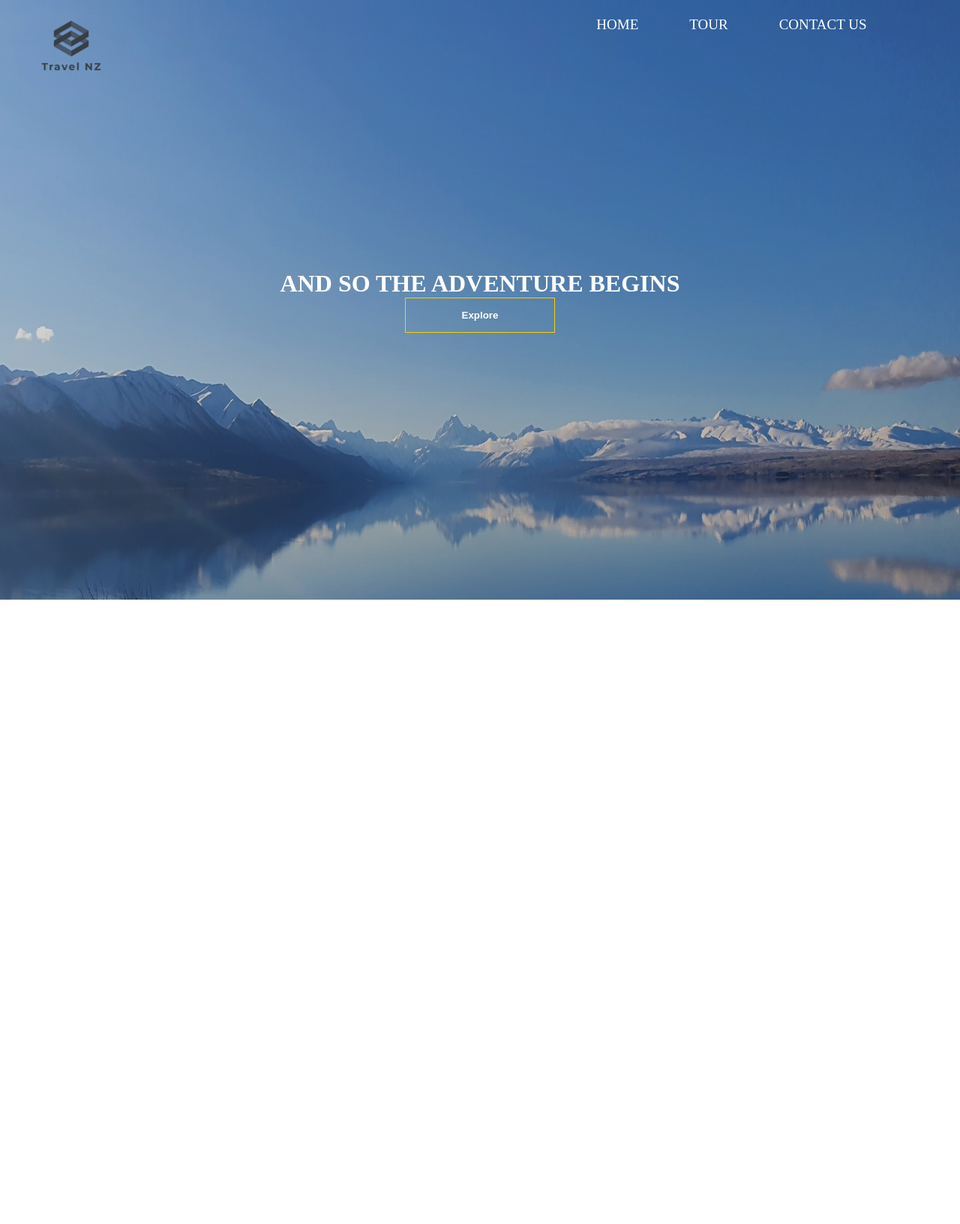
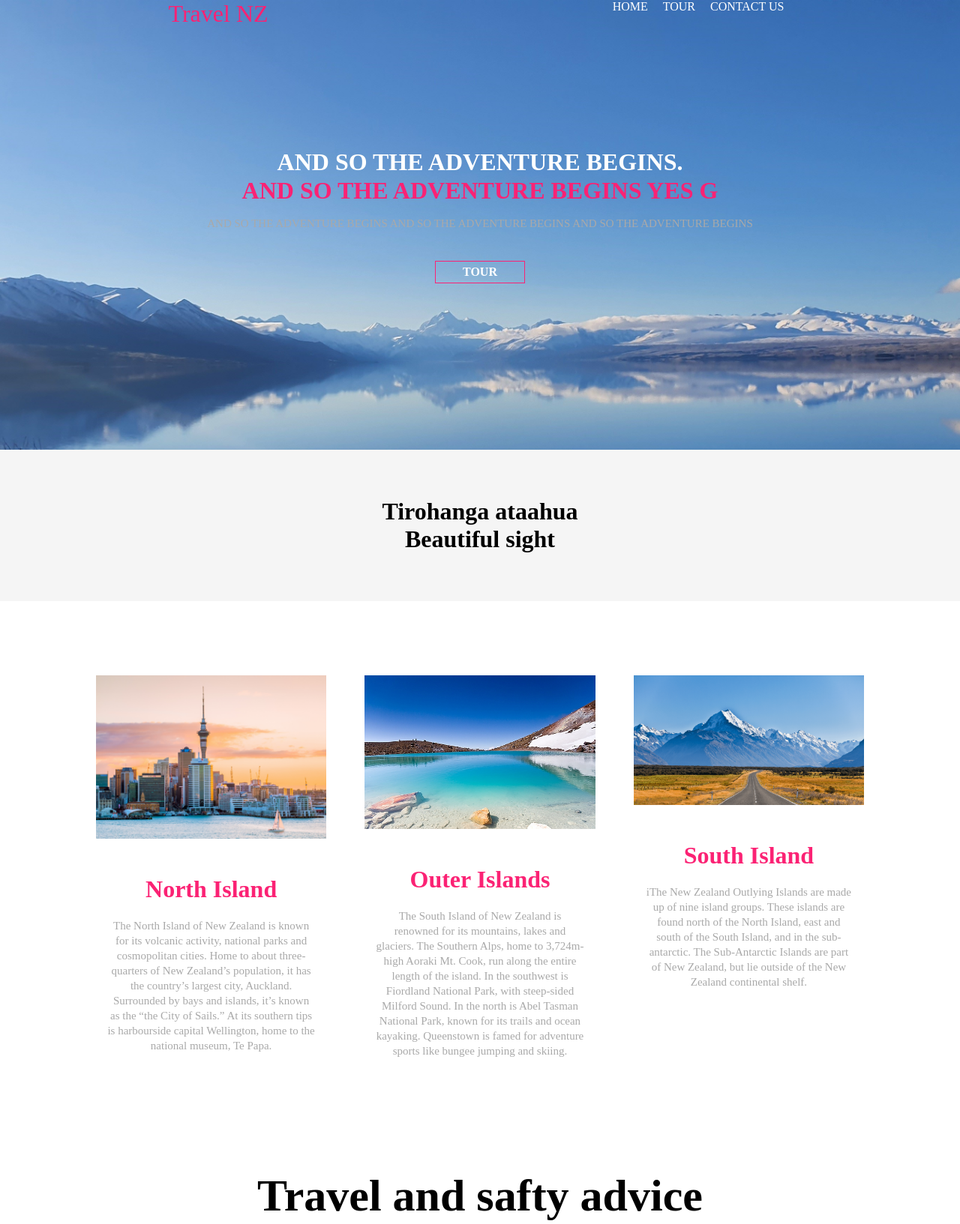
Before and after one commit to Vog2k/Travel-NZ-Website, a plain HTML site: page Index.html in a window 1280 px wide. Shown: the top 1633 px of the page at 75% size. Before the commit the page ends 800 px from the top, so only its background shows below. Drawn offline with Linux system fonts and the light colour scheme.

Commit message:
almost completed the layout

```diff
--- a/Index.css
+++ b/Index.css
@@ -1,160 +1,193 @@
 *{
+    margin: 0;
     padding: 0;
+    box-sizing: border-box;
+    outline: none;
+    list-style: none;
+    text-decoration: none;
+    font-family: 'Times New Roman', Times, serif;
+}
+p{
+    margin: 15px;
+    font-size: 15px;
+    line-height: 20px;
+    color: #a9a9a9;
+}
+.main-container{
+    position: relative;
+}
+.navbar{
+    width: 100%;
+    height: 65px;
+    display: flex;
+    position: absolute;
+    justify-content: space-around;
+}
+.navbar .navbar-items ul{
+    display: flex;
+}
+.navbar .navbar-items ul li{
+    text-transform: capitalize;
+    margin: 0 10px;
+}
+.navbar .navbar-items ul li a{
+    color: #fff;
+}
+.logo a{
+    font-size: 32px;
+    color: #fb2274;
+}
+.banner-image{
+    background: url(/Images/Twizel.crop.jpg)
+    no-repeat top center;
+    background-size: cover;
+    width: 100%;
+    height: 600px;
+    justify-content: center;
+    align-items: center;
+    display: flex;
+}
+.banner-content{
+    text-align: center;
+    color: #fff;
+}
+.banner-content h1{
+    text-transform: capitalize;
+    line-height: 38px;
+    margin-bottom: 15px;
+}
+.banner-content h1 span{
+    color: #fb2274;
+}
+.btn{
+    width: 120px;
+    height: 30px;
+    padding: 5px 10px;
+    text-align: center;
+    border: 1px solid #fb2274;
+    background: transparent;
+    color: #fff;
+    cursor: pointer;
+    border-style: solid;
+    box-shadow: 2px solid black;
+
+}
+.button1{
+    height: 80px;
+    padding: 10px;
+    position: relative;
+
+  }
+.vertical-center {
+    margin: 0;
+    position: absolute;
+    top: 50%;
+    left: 50%;
+    -ms-transform: translate(-50%, -50%);
+    transform: translate(-50%, -50%);
+  }
+.btn:hover{
+    background: rgba(51, 51, 51, 0.651);
+    border: 2px solid #fff;
+    transition: 0.9s;
+}
+.btn a{
+    color: #fff;
+    padding: 5px 5px;
+    font-weight: bold;
+}
+.btn::after{
+    transition: 0.9s;
+
+}
+.service, .deff-locations{
+    padding: 5% 10%;
+    text-align: center;
+}
+.service{
+    background: #f5f5f5;
+}
+.deff-locations{
+    display: flex;
+    margin-top: 35px;
+    justify-content: space-between;
+
+}
+.diff-locations-item{
+    width: 30%;
+    box-sizing: border-box;
+    transition: 0.5s;
+    border-radius: 10px;
+    cursor: pointer;
+}
+.diff-locations-item:hover{
+    box-shadow: 0 0 20px rgba(0, 0, 0, 0.644);
+}
+.diff-locations-item img{
+    width: 100%;
+    height: auto;
+    margin-bottom: 25px;
+}
+.diff-locations-item h1{
+    color: #fb2274;
+    margin: 20px;
+
+}
+.text1, .safty-1{
+    padding: 5% 10%;
+    text-align: center;
+}
+.safty-1{
+    background: #ffffff;
+}
+.safty-1{
+    display: flex;
+    margin-top: 35px;
+    justify-content: space-between;
+
+}
+.safty-items{
+    width: 30%;
+}
+.safty-items img{
+    width: 40%;
+    margin-bottom: 25px;
+}
+.safty-items h1, .safty{
+    color: #000000;
+    margin: 20px;
+    font-size: 60px;
+
+}
+.text2{
+    padding-top: 50px;
+    text-align: center;
+
+}
+.info{
+    position: absolute;
     margin: 0;
 
 }
-
-/*BANNER CONTAITS THE WHOLE TOP IMAGE AND OVERLAY AND ALSO THE LOGO AND WORDS*/
-.Banner{
-
-position: absolute;
-width: 1512px;
-height: 981px;
-left: 0px;
-top: 0px;
-}
-/*SLIDE IMG BEING THE WHOLE BANNER IMG*/
-#slideImg{
-    width: 100%;
-    height: 100%;
-    position: absolute;
-    animation: ease-in-out;
-    animation: smooth;
-}
-/*OVERLAY PROVVIDES THE TINT FOR THE BANNER*/
-.overlay{
-    width: 100%;
-    height: 100vh;
-    background: linear-gradient(rgba(0, 0, 0, 0.116),rgba(0, 0, 0, 0.233));
-    position: absolute;
-    top: 0;
-}
- /*THE LOGO IN THE TOP LEFT-HAND SIDE OF THE SCREEN*/
- .logo{
-    flex-basis: 15%;
- }
- .logo img{
-    padding: 0px 35px;
-    width: 120px;
-    cursor: pointer;
-    float: left;
-}
-button{
-    width: 200px;
-    padding: 15px 0;
-    text-align: center;
-    margin: 0 10px;
-    font-weight: bold;
-    border: 1px solid rgba(255, 217, 0, 0.911);
-    background: transparent;
-    color: #fff;
-    cursor: pointer;
-    transition: 0.8s;
-    border-style: solid;
-    box-shadow: 2px solid black;
-}
-button:hover{
-    background: rgba(37, 36, 30, 0.651);
-    border: 2px solid #fff;
-}
-.content{
-    width: 60%;
-    margin: 190px auto 0;
-    text-align: center;
-    color: white;
-}
-
-nav{
-    height: 10px;
-    display: flex;
-    justify-content: space-between;
+.info a{
     position: relative;
-}
-
-.nav-links{
-    flex: 1;
-    text-align: right;
-}
-.nav-links ul li{
-    list-style: none;
-    display: inline-block;
-    padding: 12px 22px;
-    position: relative;
-    margin: 10px;
-}
-.nav-links ul li a{
-    color: #fff;
-    text-decoration: none;
-    font-size: 19px;
-}
-.nav-links ol{
-    display: inline-block;
-    padding: 2px 2px;
-
-}
-.nav-links ul li::after{
-    content: '';
-    width: 0%;
-    height: 2px;
-    background: rgba(255, 217, 0, 0.651);
-    display: block;
-    margin: auto;
-    transition: 0.5s;
-}
-.nav-links ul li:hover::after{
-    width: 100%;
-}
-nav .fa{
-    display: none;
-}
-
-@media(max-width: 700px){
-    .text-book h1{
-        font-size: 20px;
-    }
-    .nav-links ul li{
-        display: block;
-        height: 50px;
-    }
-    .nav-links{
-        position: absolute;
-        background: #000000;
-        height: 100vh;
-        width: 190px;
-        top: -62px;
-        right: -419px auto;
-        text-align: left;
-        z-index: -1;
-        transition: 0.5s;
-    }
-    nav .fa{
-        display: block;
-        color: #fff;
-        margin: 10px;
-        font-size: 22px;
-        cursor: pointer;
-    }
-    .nav-links ul{
-        padding: 5px;
-    }
-}
-.flag{
-    margin: 5px 10px;
-    float: right;
-    padding: 20px 30px;
+    font-size: 50px;
+    color: steelblue;
 
 
 }
-.i .fa{
-    color: #f44336;
-    margin: 0 13px;
-    cursor: pointer;
-    padding: 18px 0;
+.tarvel-text{
+position: absolute;
+width: 1129px;
+height: 211px;
+left: 191px;
+top: 3327px;
+
+font-family: 'Inter';
+font-style: normal;
+font-weight: 400;
+font-size: 96px;
+line-height: 116px;
+
+color: #e62727;
 }
-.fa-duotone fa-flag{
-    color: #f44336;
-    margin: 0 13px;
-    cursor: pointer;
-    padding: 18px 0;
-
-}
--- a/Index.html
+++ b/Index.html
@@ -1,4 +1,4 @@
-<!DOCTYPE html>
+
 <!DOCTYPE html>
 <html lang="en">
 <head>
@@ -6,66 +6,104 @@
     <meta http-equiv="X-UA-Compatible" content="IE=edge">
     <meta name="viewport" content="width=device-width, initial-scale=1.0">
     <link rel="stylesheet" href="Index.css">
-    <link rel="icon" type="image/x-icon" href="images/pngwing.com.png">
-    <link rel="preconnect" href="https://fonts.googleapis.com">
-    <link rel="preconnect" href="https://fonts.gstatic.com" crossorigin>
-    <link href="https://fonts.googleapis.com/css2?family=Poppins:wght@100;200;300;600;700&display=swap" rel="stylesheet">
-    <link rel="stylesheet" href="https://stackpath.bootstrapcdn.com/font-awesome/4.7.0/css/font-awesome.min.css">
-    <title>Travel NZ</title>
+    <title>Document</title>
 </head>
-    <body onload="slider()">
-        <div class="banner">
-            <div class="slider">
-                 <img src="/Images/Twizel.crop.jpg" id="slideImg">
+<body>
+
+    <div class="main-container" id="home">
+        <div class="navbar">
+            <div class="logo">
+                <a href="#">Travel NZ</a>
             </div>
-          <div class="overlay">
-            <div class="nav">
-                <div class="logo">
-                    <!--TRY ADD LINK BACK TO HOME--><!--HERE-->
-                    <a href="Home.html">
-                    <img src="images/logo_transparent.png">
-                    </a>
+            <div class="navbar-items">
+                <ul>
+                    <li><a href="#">HOME</a></li>
+                    <li><a href="#">TOUR</a></li>
+                    <li><a href="#">CONTACT US</a></li>
+                </ul>
             </div>
-                <section class="header">
-                    <nav>
-                        <div class="nav-links" id="navLinks">
-                                    <!--LINES BELOW MAKE UP THE NAVBAR ON THE SITE-->
-                                <ul>
-                                    <!--<li><a href="">HOME</a></li>-->
-
-                                    <li><a href="Venues.html">HOME</a></li>
-                                    <li><a href="Gallery.html">TOUR</a></li>
-                                    <li><a href="Calender.html">CONTACT US</a></li>
+        </div>
+    </div>
+<div class="banner-image">
+    <div class="banner-content">
+        <h1>AND SO THE ADVENTURE BEGINS.<br>
+            <span>AND SO THE ADVENTURE BEGINS YES G</span>
+            </h1>
+            <p>
+                AND SO THE ADVENTURE BEGINS
+                AND SO THE ADVENTURE BEGINS
+                AND SO THE ADVENTURE BEGINS
+            </p>
+            <div class="button1">
+                <div class="vertical-center">
+                    <div class="btn"><a href="/Tour.html">TOUR</a>
+                    </div>
+                </div>
+            </div>
+        </div>
+    </div>
 
 
 
 
-                                </ul>
+<div class="service" id="service">
+    <h1 class="title">
+        Tirohanga ataahua <br> Beautiful sight
+    </h1>
 </div>
-                                    <div class="flag">
-                                    <i class="fa-duotone fa-flag"style= "cursor: pointer;"></i>
+    <div class="deff-locations" id="deff-locations">
+        <div class="diff-locations-item">
+        <img src="/Images/Auckland-1-640x454.png" alt="diff-image">
+        <h1 class="title">North Island</h1>
+            <p>The North Island of New Zealand is known for its volcanic activity, national parks and cosmopolitan cities. Home to about three-quarters of New Zealand’s population, it has the country’s largest city, Auckland. Surrounded by bays and islands, it’s known as the “the City of Sails.” At its southern tips is harbourside capital Wellington, home to the national museum, Te Papa.</p>
         </div>
-                        </nav>
-                    </section>
-
-                        <div class="content">
-                            <div style="position: relative;bottom: -160px;">
-                                <div class="wrapper-text">
-
-                                    <h1>AND SO THE ADVENTURE BEGINS</h1>
+        <div class="diff-locations-item">
+            <img src="/Images/NorthIsland.jpg" alt="diff-image">
+            <h1>Outer Islands</h1>
+            <p>The South Island of New Zealand is renowned for its mountains, lakes and glaciers. The Southern Alps, home to 3,724m-high Aoraki Mt. Cook, run along the entire length of the island. In the southwest is Fiordland National Park, with steep-sided Milford Sound. In the north is Abel Tasman National Park, known for its trails and ocean kayaking. Queenstown is famed for adventure sports like bungee jumping and skiing.</p>
         </div>
-                            <!--<h3>Plan your future now </h3>-->
+        <div class="diff-locations-item">
+            <img src="/Images/New-Zealand-South-Island-Things-to-Do.png" alt="diff-image">
+            <h1>South Island</h1>
+            <p>iThe New Zealand Outlying Islands are made up of nine island groups. These islands are found north of the North Island, east and south of the South Island, and in the sub-antarctic. The Sub-Antarctic Islands are part of New Zealand, but lie outside of the New Zealand continental shelf.
+            </p>
         </div>
-
-
-                                <div style="position: relative;bottom: -160px;">
-                                <button type="button"><a href="EXPLORE.html" style="text-decoration: none; color: white;" class="button">Explore</a></button>
+    </div>
+</div>
+<div class="text2">
+    <h1 class="safty">Travel and safty advice</h1>
+</div>
+    <div class="safty-1">
+        <div class="safty-items">
+            <img src="/Images/face-covering-disposable_icon.png" alt="">
+            <p>Once you arrive in New Zealand
+                Vaccinated and eligible travellers entering New Zealand will be given a pack of rapid antigen tests
+                see more</p>
+        </div>
+        <div class="safty-items">
+            <img src="/Images/plane-png-icon-free-download-158165.png" alt="">
+            <p>Preparing to travel to New Zealand by air
+                A step-by-step guide on what you need to do to travel to New Zealand by air and meet COVID-19 requirements. see more
 
         </div>
+        <div class="safty-items">
+            <img src="/Images/Information logo.png" alt="">
+            <p>We enjoy welcoming visitors to New Zealand. Having a valid passport and the right visa is key to a trouble-free entry.
+                see more</p>
         </div>
 
     </div>
+        <div class="info">
+        <a href="https://covid19.health.nz/advice">Click here for more information</a>
+
     </div>
+<!---
+<div class="travel">
+    <h1 class="travel-text">Travel for the experiance</h1>
+    <img src="/Images/Boat main image.jpg" alt="">
 </div>
+-->
+
+
 </body>
 </html>
```
Also changed, not shown: Images/MAIN.jpg (added). Lines whose indentation alone changed are shown as unchanged.
